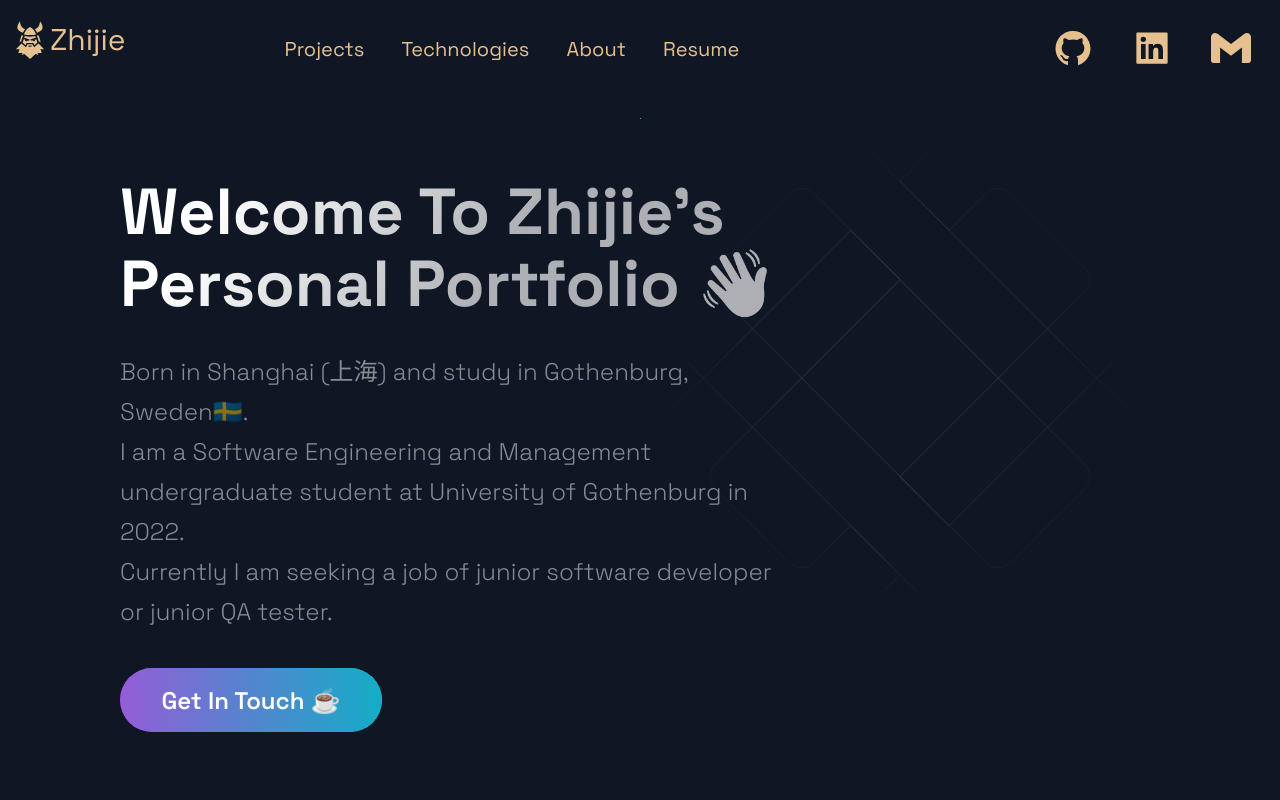
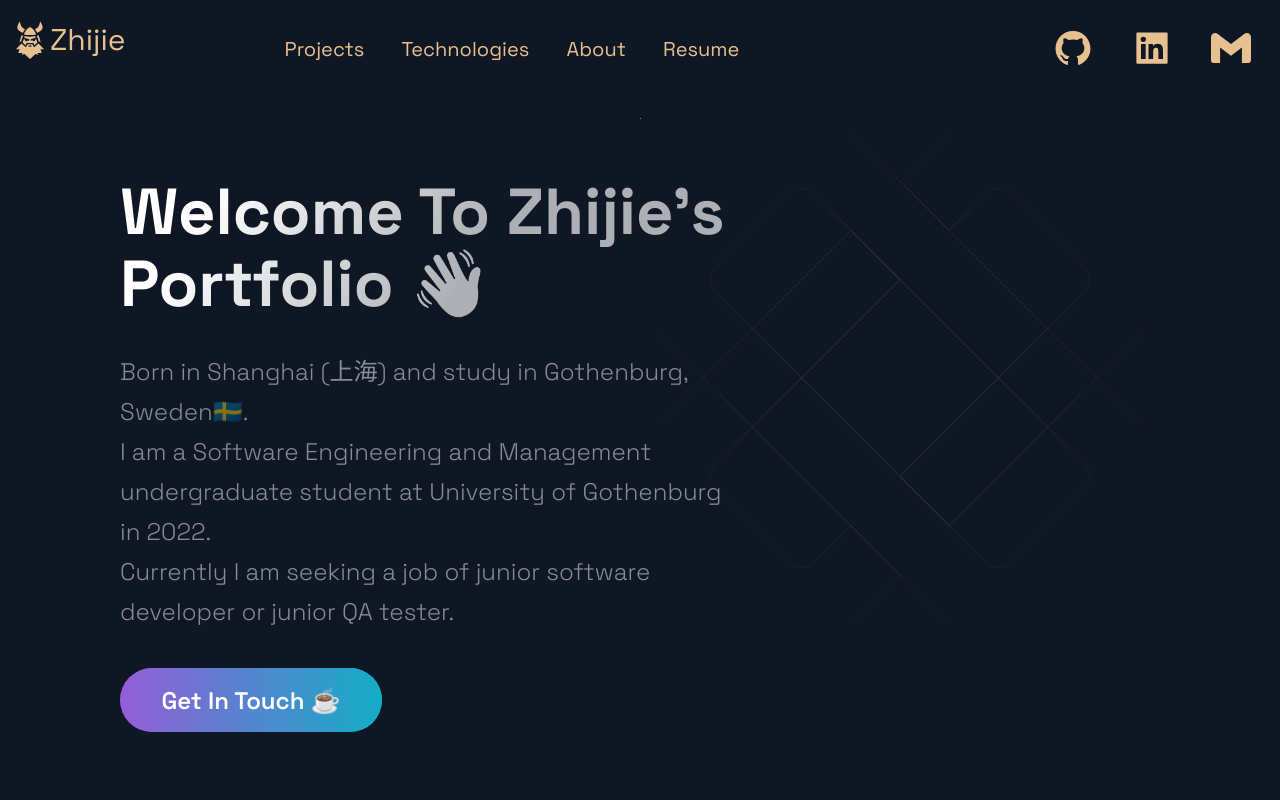
Before and after one commit to ZJW-92/personal_portfolio, a Next.js app: page / in a window 1280 px wide. Shown: the top 800 px of the page. Built offline with nearby package versions, Linux system fonts and the light colour scheme.

Commit message:
update profile

```diff
--- a/src/components/Hero/Hero.js
+++ b/src/components/Hero/Hero.js
@@ -8,7 +8,7 @@ const Hero = (props) => (
    <LeftSection>
    <SectionTitle main center>
      Welcome To Zhijie's <br />
-      Personal Portfolio 👋
+     Portfolio 👋
     </SectionTitle>
     <SectionText>
     Born in Shanghai (上海) and study in Gothenburg, Sweden🇸🇪. <br/>
```
